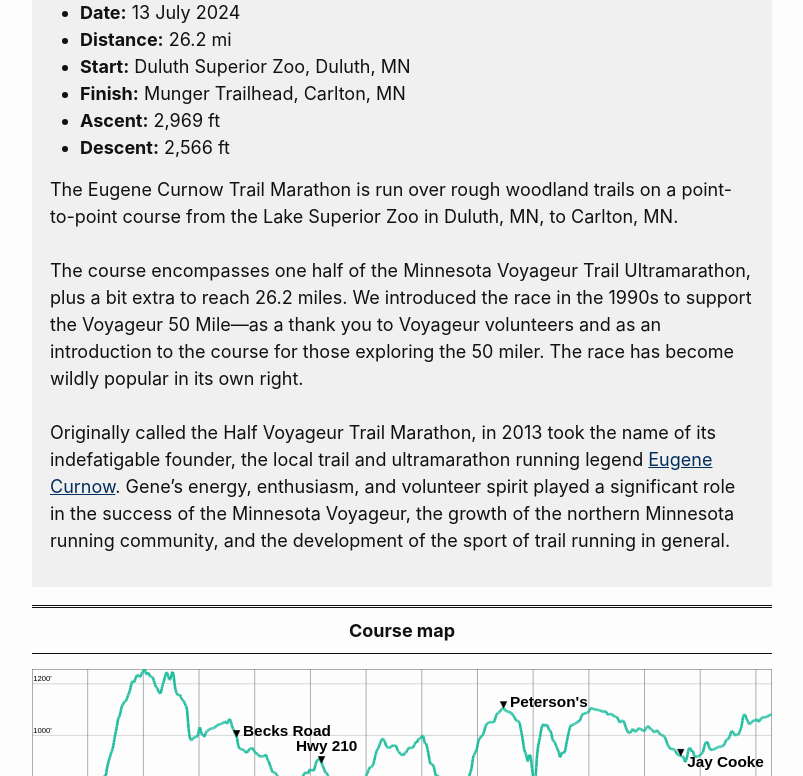
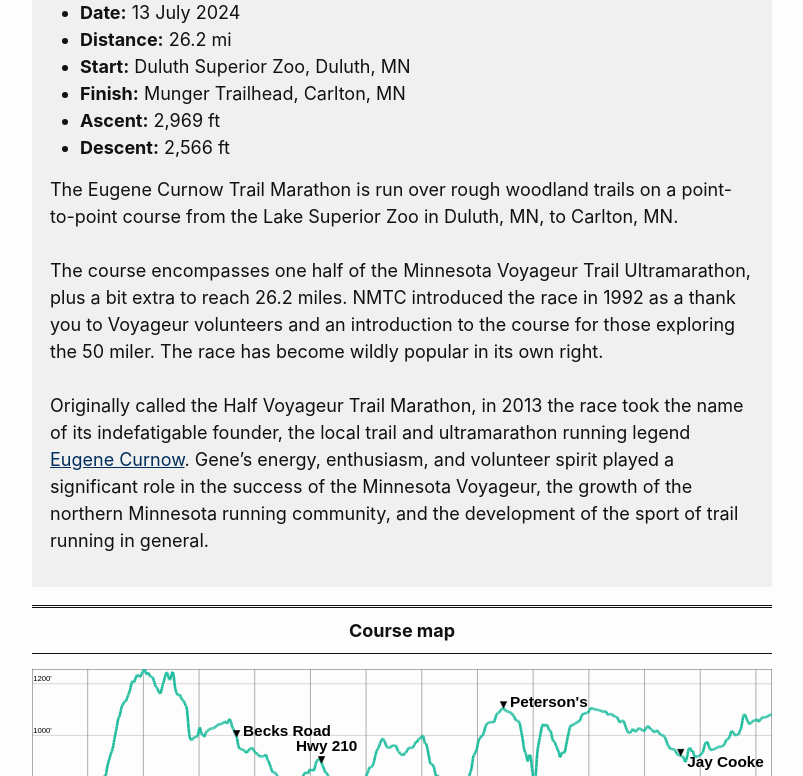
Before and after one commit to nmtc-run/nmtc-run.github.io, a Jekyll site: the page built from pages/event-curnow.md, in a window 1280 px wide and 900 px high, scrolled down 910 px, cut to the strip 0-776 px from the top of the window. Shown: the whole strip, without its empty margins (238-1041 px from the left). Built offline with Jekyll 4.4.1, drawn with Linux system fonts in a browser that asks for light colours.

```diff
--- a/pages/event-curnow.md
+++ b/pages/event-curnow.md
@@ -14,9 +14,9 @@
 description:
   The Eugene Curnow Trail Marathon is run over rough woodland trails on a point-to-point course from the Lake Superior Zoo in Duluth, MN, to Carlton, MN.
   <br><br>
-  The course encompasses one half of the Minnesota Voyageur Trail Ultramarathon, plus a bit extra to reach 26.2 miles. We introduced the race in the 1990s to support the Voyageur 50 Mile—as a thank you to Voyageur volunteers and as an introduction to the course for those exploring the 50 miler. The race has become wildly popular in its own right.
+  The course encompasses one half of the Minnesota Voyageur Trail Ultramarathon, plus a bit extra to reach 26.2 miles. NMTC introduced the race in 1992 as a thank you to Voyageur volunteers and an introduction to the course for those exploring the 50 miler. The race has become wildly popular in its own right.
   <br><br>
-  Originally called the Half Voyageur Trail Marathon, in 2013 took the name of its indefatigable founder, the local trail and ultramarathon running legend <a href="/legends">Eugene Curnow</a>. Gene’s energy, enthusiasm, and volunteer spirit played a significant role in the success of the Minnesota Voyageur, the growth of the northern Minnesota running community, and the development of the sport of trail running in general.
+  Originally called the Half Voyageur Trail Marathon, in 2013 the race took the name of its indefatigable founder, the local trail and ultramarathon running legend <a href="/legends">Eugene Curnow</a>. Gene’s energy, enthusiasm, and volunteer spirit played a significant role in the success of the Minnesota Voyageur, the growth of the northern Minnesota running community, and the development of the sport of trail running in general.
 plotaroute-id: 1854033
 strava-id: 3207880018615880304
 google-map-id: 1TlA-qHl5EEzqz_rmYOi4nJQqiz4dA-I
```
